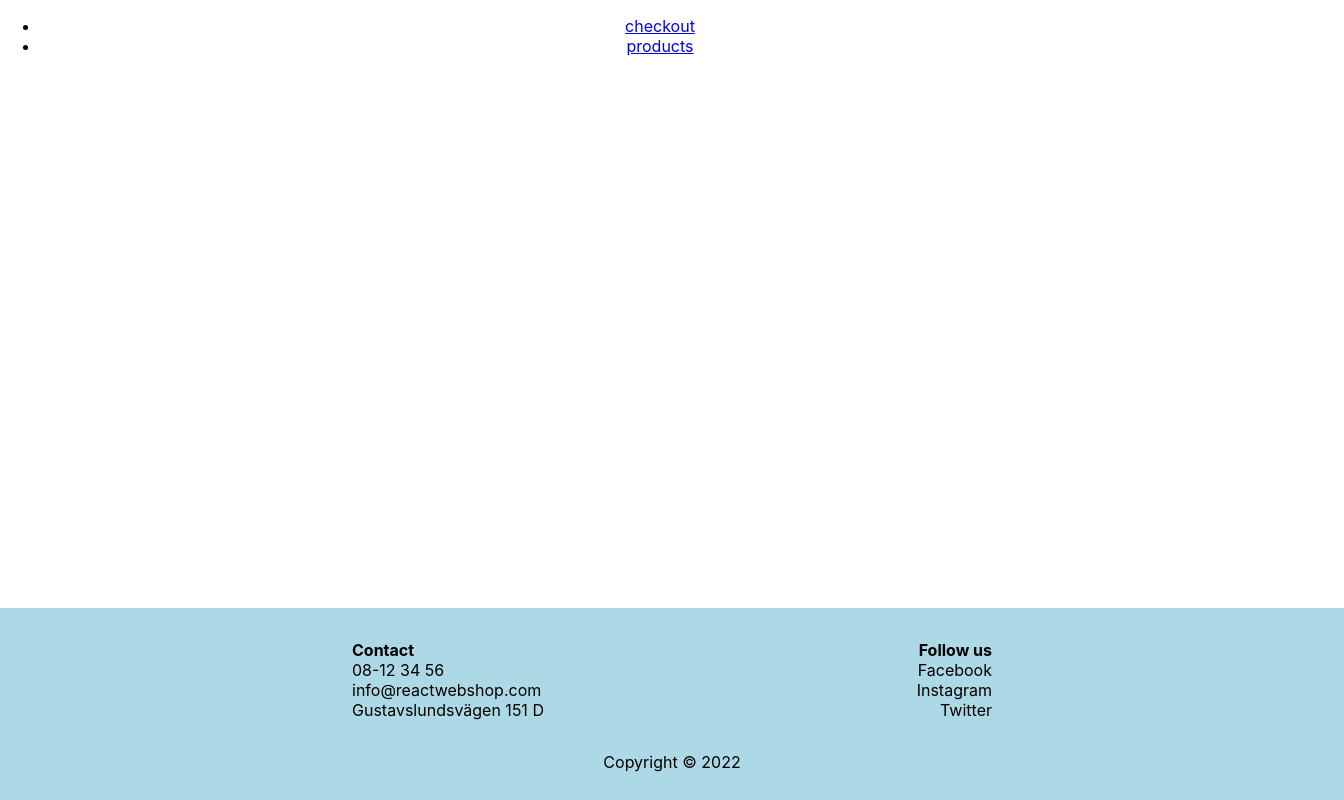
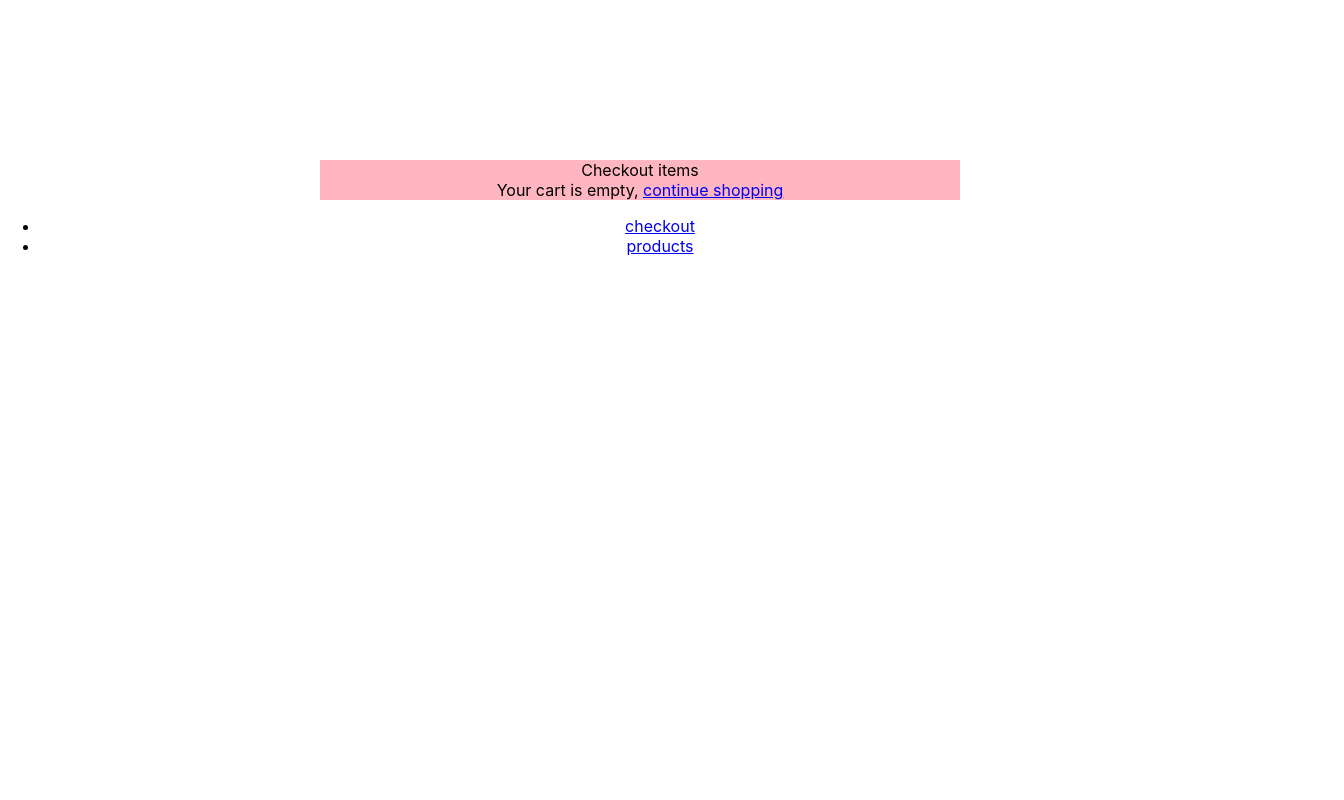
Before and after one commit to astridthil/Webshop-React, a React (Create React App) app: page /checkout in a window 1280 px wide. Shown: the whole page, 1344 px wide, since content can reach past the window. Built offline with nearby package versions, Linux system fonts and the light colour scheme.

Commit message:
checkout firts style

```diff
--- a/src/App.css
+++ b/src/App.css
@@ -71,13 +71,17 @@
   width: 20rem;
   height: 25rem;
   text-align: left;
+  background-color: lightpink;
 }
 
 .productpage {
   display: flex;
   flex-direction: row;
-  align-items: center;
   justify-content: center;
+  background-color: antiquewhite;
+  width: 50rem;
+  margin: auto;
+  margin-top: 10rem;
 }
 
 .product-img {
@@ -86,3 +90,52 @@
   margin: 1rem;
 
 }
+
+
+
+.checkout-items {
+  display: flex;
+  flex-direction: row;
+  background-color: lightcoral;
+  width: 40rem;
+  align-items: center;
+
+}
+
+.checkout-img {
+  height: 5rem;
+}
+
+.checkout-title-price {
+  display: flex;
+  flex-direction: row;
+  background-color: blue;
+  width: 100%;
+  margin: 1rem;
+}
+
+.checkout-page {
+  background-color: lightpink;
+  display: flex;
+  flex-direction: column;
+  width: 40rem;
+  margin: auto;
+  margin-top: 10rem;
+}
+
+.btns {
+  background-color: aqua;
+  text-align: right;
+  width: 100%;
+  margin: 1rem;
+}
+.plus-btn {
+  border-radius: 50%;
+}
+.minus-btn {
+  border-radius: 50%;
+}
+
+.total {
+  text-align: right;
+}
--- a/src/App.js
+++ b/src/App.js
@@ -1,7 +1,7 @@
 import './App.css';
 import { BrowserRouter, Routes, Route } from "react-router-dom";
 import Product from './Product.js';
-import Footer from './Footer';
+
 import ProductPage from './ProductPage';
 import Checkout from './Checkout';
 import { useState } from 'react';
@@ -25,14 +25,14 @@ function App() {
       <Routes>
         <Route path='/products' element={<Product />} />
         <Route path='/products/:id' element={<ProductPage addToCheckout={addToCheckout} checkoutItems={checkoutItems}/>} />
-        <Route path='/checkout' element={<Checkout addToCheckout={addToCheckout} checkoutItems={checkoutItems}/>} />
+        <Route path='/checkout' element={<Checkout addToCheckout={addToCheckout} checkoutItems={checkoutItems} setCheckoutItems={setCheckoutItems}/>} />
       </Routes>
       <ul>
         <li> <Link to='/checkout'>checkout</Link> </li>
         <li> <Link to='/products'>products</Link> </li>
       </ul>
       </BrowserRouter>
-      <Footer />
+
     </div>
   );
 }
--- a/src/Checkout.js
+++ b/src/Checkout.js
@@ -1,4 +1,5 @@
 import React from 'react';
+import {Link} from 'react-router-dom'
 
 function Checkout(props) {
     const { checkoutItems } = props;
@@ -18,15 +19,20 @@ function Checkout(props) {
     console.log(checkoutItems);
 
   return (
-    checkoutItems.map((product) => (
-    <div key={product.id}>
-      <div>
-        <p>{product.title}</p>
-        <p>{product.price}</p>
-        <img src={product.url} alt="icons" className='product-img'/>
+    <table className='checkout-page'>
+      <div>Checkout items</div>
+    {checkoutItems.length === 0 && <div>Your cart is empty, <Link to='/products'>continue shopping</Link></div>}
+    {checkoutItems.map((product) => (
+    <div key={product.id} className='checkout-container'>
+      <div className='checkout-items'>
+      <img src={product.url} alt="icons" className='checkout-img'/>
+        <p className='checkout-title-price'>{product.title} {product.price} SEK</p>
+        <div className='btns'><button className='minus-btn'>-</button><button className='plus-btn'>+</button><button className='delete-btn'>Delete</button></div>
       </div>
+      <div className='total'>Total price</div>
     </div>
-  )));
+  ))}
+  </table>);
 }
 
 export default Checkout
--- a/src/ProductPage.js
+++ b/src/ProductPage.js
@@ -31,6 +31,7 @@ return (
         <p>{product.price} SEK</p>
         <p>About the product: {product.description}</p>
         <p>Products in stock: {product.storage}</p>
+        <input></input>
         <button onClick={() => addToCheckout(product)} className='cartbtn'>Add to cart</button>
         </div>
     </div>
```
